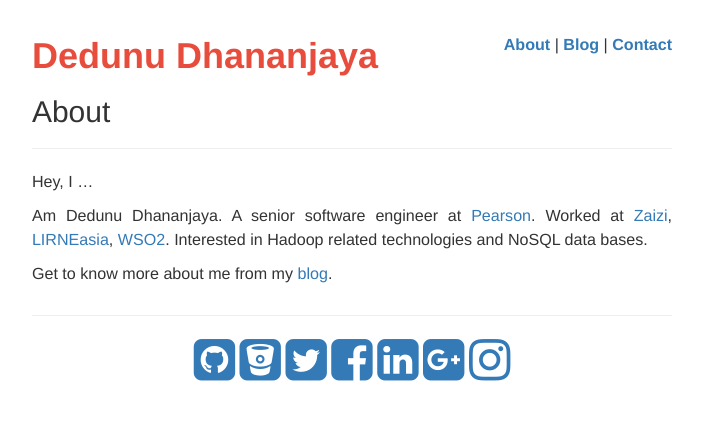
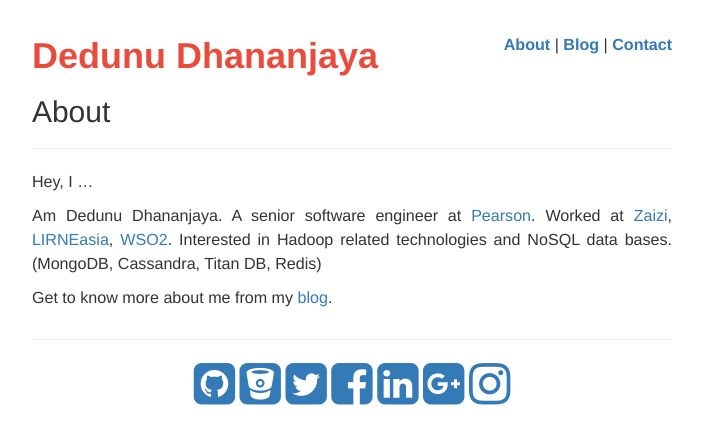
Before and after one commit to dedunu/dedunu.github.io, a Jekyll site: the page built from about.md, in a window 1280 px wide. Shown: the top 444 px of the page, without its empty margins (288-991 px from the left). Built offline with Jekyll 4.4.1, drawn with Linux system fonts in a browser that asks for light colours; nearby versions of some CDN libraries.

Commit message:
Update about.md

```diff
--- a/about.md
+++ b/about.md
@@ -6,6 +6,6 @@
 
 Hey, I ...
 
-Am Dedunu Dhananjaya. A senior software engineer at [Pearson](https://www.pearson.com/). Worked at [Zaizi](http://www.zaizi.com), [LIRNEasia](http://lirneasia.net/), [WSO2](http://wso2.com). Interested in Hadoop related technologies and NoSQL data bases.
+Am Dedunu Dhananjaya. A senior software engineer at [Pearson](https://www.pearson.com/). Worked at [Zaizi](http://www.zaizi.com), [LIRNEasia](http://lirneasia.net/), [WSO2](http://wso2.com). Interested in Hadoop related technologies and NoSQL data bases.(MongoDB, Cassandra, Titan DB, Redis)
 
 Get to know more about me from my [blog](http://www.dedunu.info).
```
